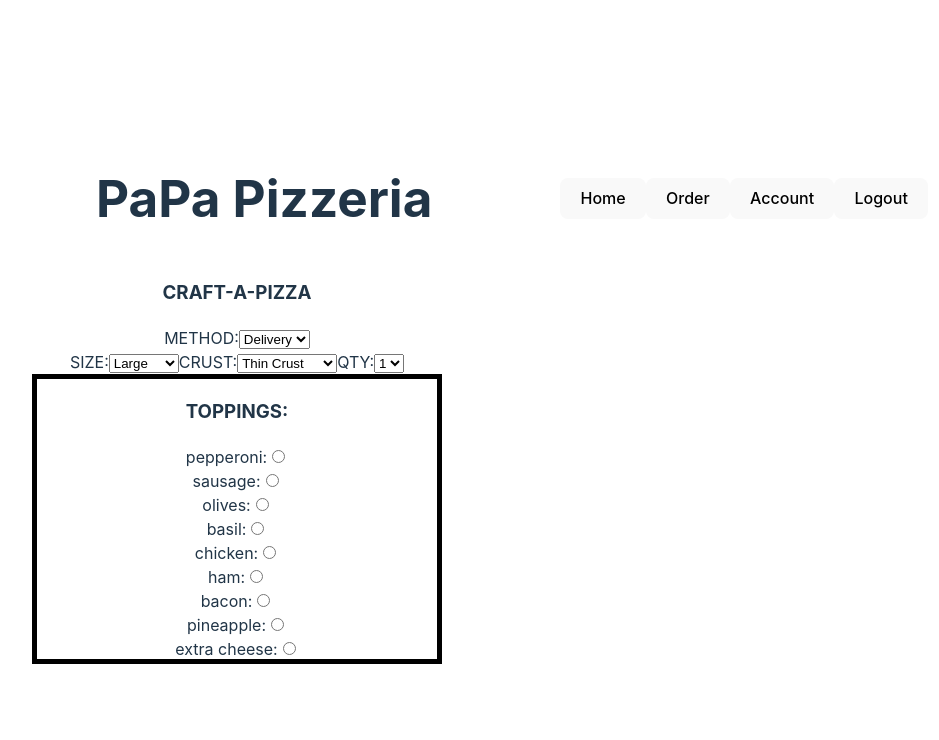
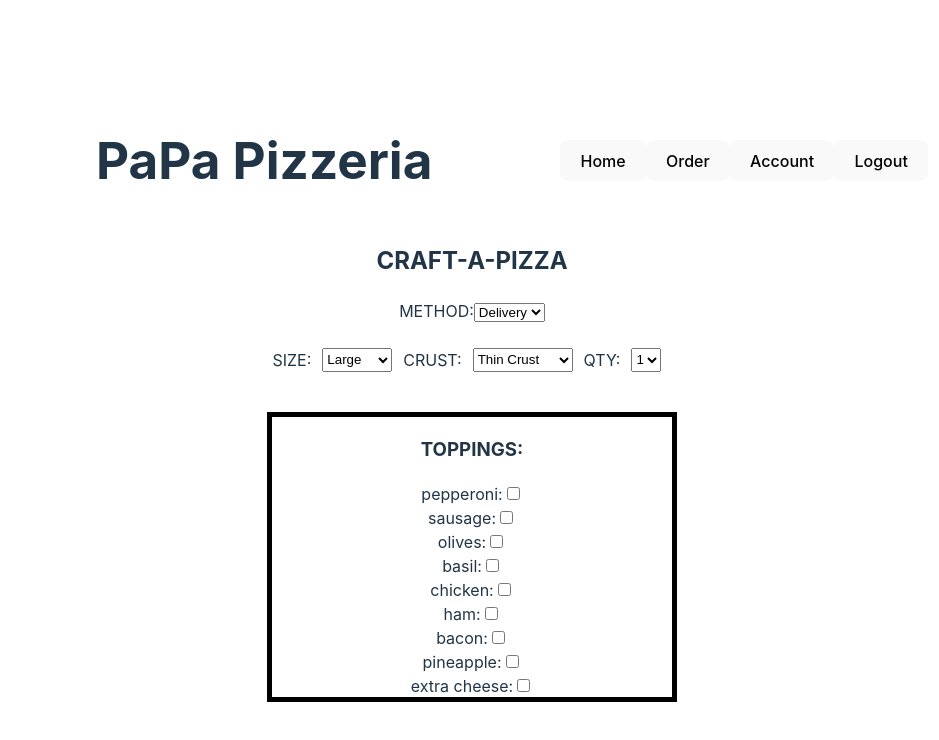
Before and after one commit to Aidannyboi/PizzaTimeGroup7, a React (Vite) app in the folder client/: page /order/new in a window 1280 px wide. Shown: the top 740 px of the page, without its empty margins (128-1067 px from the left). Built offline with nearby package versions, Linux system fonts and the light colour scheme; no server answers.

Commit message:
Fixed options for toppings and spaced others.

```diff
--- a/client/src/index.css
+++ b/client/src/index.css
@@ -113,5 +113,19 @@ padding: 10px;
   border: 5px solid black;
   width: 50vh;
   height: 35vh;
+  margin-top: 40px;
 
 }
+
+.formStyle{
+  display: flex;
+  flex-direction: column;
+  margin: auto;
+}
+
+.optionsStyle{
+  display: flex;
+  justify-content: space-around;
+  width: 50vh;
+  margin-top: 25px;
+}
--- a/client/src/views/CreateOrder.jsx
+++ b/client/src/views/CreateOrder.jsx
@@ -21,33 +21,33 @@ const CreateOrder = () => {
             <Header/>
 
             <div className="BodyStyle">
-                <form>
-                    <h3>CRAFT-A-PIZZA</h3>
+                <form className="formStyle">
+                    <h2>CRAFT-A-PIZZA</h2>
                     <div>
                         <div>
-                            <lable>METHOD:</lable>
+                            <label>METHOD:</label>
                             <select id="" name="">
                                 <option>Delivery</option>
                                 <option>PickUp</option>
                             </select>
                         </div>
 
-                        <div>
-                            <lable>SIZE:</lable>
+                        <div className="optionsStyle">
+                            <label>SIZE:</label>
                             <select id="" name="">
                                 <option>Large</option>
                                 <option>Medium</option>
                                 <option>Small</option>
                             </select>
 
-                            <lable>CRUST:</lable>
+                            <label>CRUST:</label>
                             <select id="" name="">
                                 <option>Thin Crust</option>
                                 <option>Stuffed Crust</option>
                                 <option>Thick Crust</option>
                             </select>
 
-                            <lable>QTY:</lable>
+                            <label>QTY:</label>
                             <select id="" name="">
                                 <option>1</option>
                                 <option>2</option>
@@ -56,55 +56,53 @@ const CreateOrder = () => {
                             </select>
                         </div>
 
-                        <div>
-                            <form className="toppings">
+                        <div className="toppings">
                                 <h3>TOPPINGS:</h3>
 
                                 <div>
-                                    <lable>pepperoni:</lable>
-                                    <input type="radio" id="pepperoni" name="" value=""/>
+                                    <label>pepperoni:</label>
+                                    <input type="checkbox" id="pepperoni" name="" value=""/>
                                 </div>
 
                                 <div>
-                                    <lable>sausage:</lable>
-                                    <input type="radio" id="sausage" name="" value=""/>
+                                    <label>sausage:</label>
+                                    <input type="checkbox" id="sausage" name="" value=""/>
                                 </div>
 
                                 <div>
-                                    <lable>olives:</lable>
-                                    <input type="radio" id="olives" name="" value=""/>
+                                    <label>olives:</label>
+                                    <input type="checkbox" id="olives" name="" value=""/>
                                 </div>
 
                                 <div>
-                                    <lable>basil:</lable>
-                                    <input type="radio" id="basil" name="" value=""/>
+                                    <label>basil:</label>
+                                    <input type="checkbox" id="basil" name="" value=""/>
                                 </div>
 
                                 <div>
-                                <lable>chicken:</lable>
-                                <input type="radio" id="chicken" name="" value=""/>
+                                <label>chicken:</label>
+                                <input type="checkbox" id="chicken" name="" value=""/>
                                 </div>
 
                                 <div>
-                                    <lable>ham:</lable>
-                                    <input type="radio" id="ham" name="" value=""/>
+                                    <label>ham:</label>
+                                    <input type="checkbox" id="ham" name="" value=""/>
                                 </div>
 
                                 <div>
-                                    <lable>bacon:</lable>
-                                    <input type="radio" id="bacon" name="" value=""/>
+                                    <label>bacon:</label>
+                                    <input type="checkbox" id="bacon" name="" value=""/>
                                 </div>
 
                                 <div>
-                                    <lable>pineapple:</lable>
-                                    <input type="radio" id="pineapple" name="" value=""/>
+                                    <label>pineapple:</label>
+                                    <input type="checkbox" id="pineapple" name="" value=""/>
                                 </div>
 
                                 <div>
-                                    <lable>extra cheese:</lable>
-                                    <input type="radio" id="extra cheese" name="" value=""/>
+                                    <label>extra cheese:</label>
+                                    <input type="checkbox" id="extra cheese" name="" value=""/>
                                 </div>
-                            </form>
                         </div>
 
                     </div>
```
